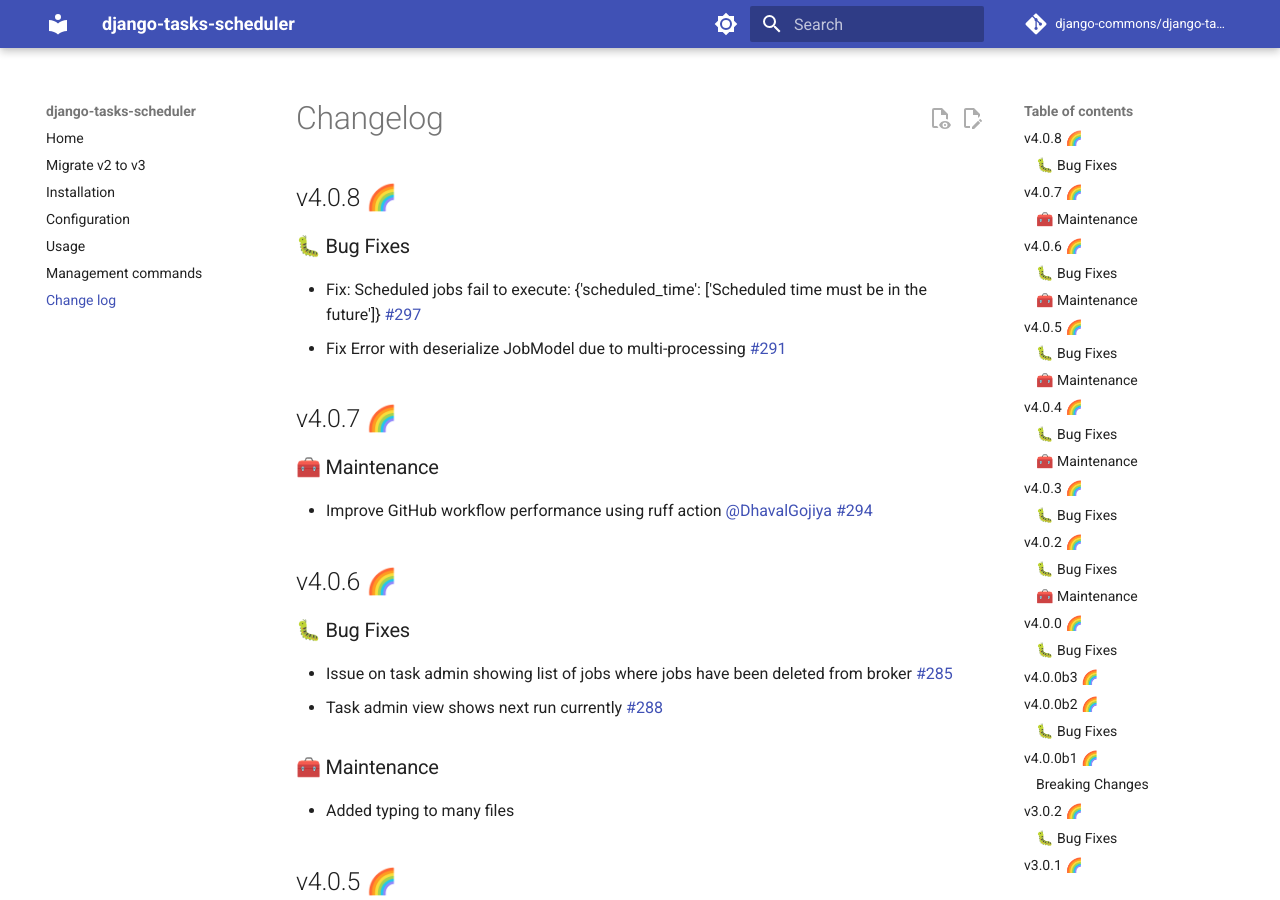
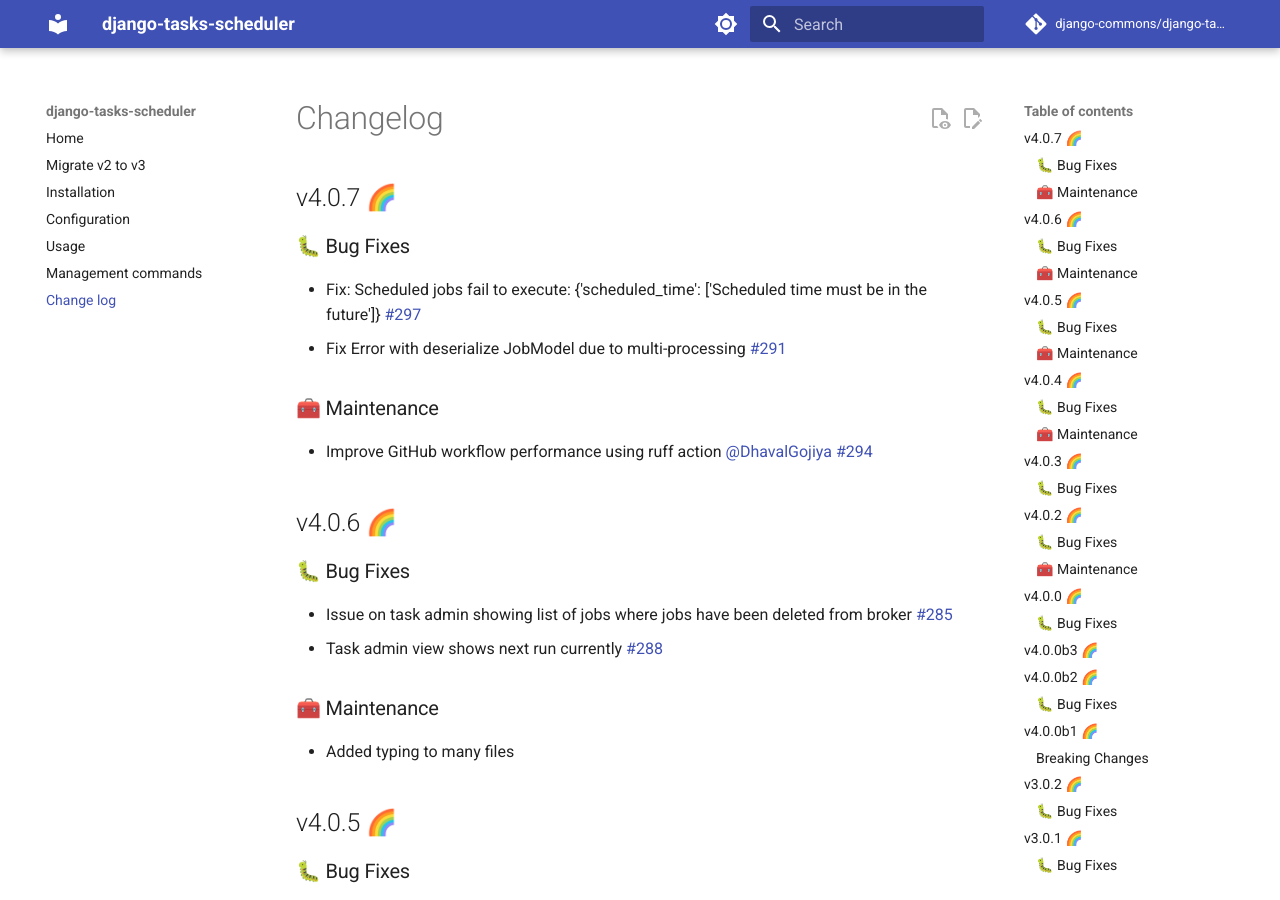
Before and after one commit to django-commons/django-tasks-scheduler, an MkDocs documentation site: the page built from docs/changelog.md, in a window 1280 px wide and 900 px high. Built offline with MkDocs 1.6.1 and Material for MkDocs 9.7.7, drawn with Linux system fonts in a browser that asks for light colours; comment, search, counter and statistics services are not loaded.

Commit message:
doc:update ver

```diff
--- a/docs/changelog.md
+++ b/docs/changelog.md
@@ -1,13 +1,11 @@
 # Changelog
 
-## v4.0.8 🌈
+## v4.0.7 🌈
 
 ### 🐛 Bug Fixes
 
 - Fix: Scheduled jobs fail to execute: {'scheduled_time': ['Scheduled time must be in the future']} #297
 - Fix Error with deserialize JobModel due to multi-processing #291
-
-## v4.0.7 🌈
 
 ### 🧰 Maintenance
 
--- a/pyproject.toml
+++ b/pyproject.toml
@@ -4,7 +4,7 @@
 
 [project]
 name = "django-tasks-scheduler"
-version = "4.0.8"
+version = "4.0.7"
 description = "An async job scheduler for django using redis/valkey brokers"
 authors = [{ name = "Daniel Moran", email = "daniel@moransoftware.ca" }]
 requires-python = ">=3.10"
```
Also changed, not shown: 1 other file.
